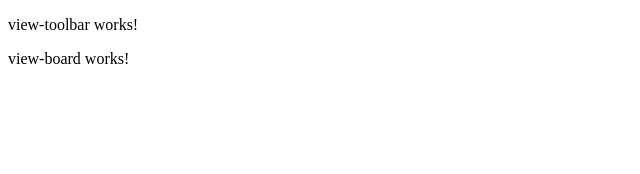
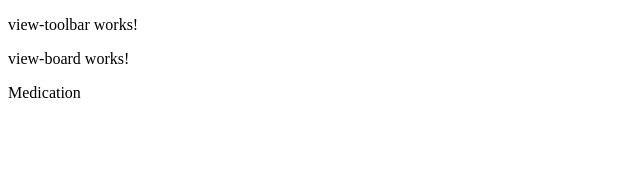
Before and after one commit to KNCY24/HygiaFhir, an Angular app: page / in a window 1280 px wide. Shown: the top 174 px of the page, without its empty margins (0-640 px from the left). Built offline with nearby package versions, Linux system fonts and the light colour scheme; no server answers.

Commit message:
test import data

```diff
--- a/src/app/restservice.service.ts
+++ b/src/app/restservice.service.ts
@@ -1,5 +1,7 @@
 import { Injectable } from '@angular/core';
 import { HttpClient } from '@angular/common/http'
+import { Observable } from 'rxjs';
+import { Medication } from './KREMS';
 
 @Injectable({
   providedIn: 'root'
@@ -14,6 +16,10 @@ export class RestserviceService {
     return Promise.reject(error.message || error);
   }
 
+  getMedication():Observable<Medication> {
+    return this.http.get<Medication>(this.server+"get/medication")
+  }
+
 
 
 }
--- a/src/app/view-board/view-board.component.html
+++ b/src/app/view-board/view-board.component.html
@@ -1,2 +1,6 @@
 <app-view-toolbar></app-view-toolbar>
 <p>view-board works!</p>
+
+<p>
+    {{medication.resourceType}}
+</p>
--- a/src/app/view-board/view-board.component.ts
+++ b/src/app/view-board/view-board.component.ts
@@ -1,4 +1,6 @@
 import { Component, OnInit } from '@angular/core';
+import { Medication } from '../KREMS';
+import { RestserviceService } from '../restservice.service';
 
 @Component({
   selector: 'app-view-board',
@@ -6,8 +8,14 @@ import { Component, OnInit } from '@angular/core';
   styleUrls: ['./view-board.component.scss']
 })
 export class ViewBoardComponent implements OnInit {
+  medication:Medication=new Medication();
 
-  constructor() { }
+  constructor(private service:RestserviceService) {
+    service.getMedication().subscribe(
+      data => {
+        this.medication=this.medication;
+      })
+   }
 
   ngOnInit(): void {
   }
```
